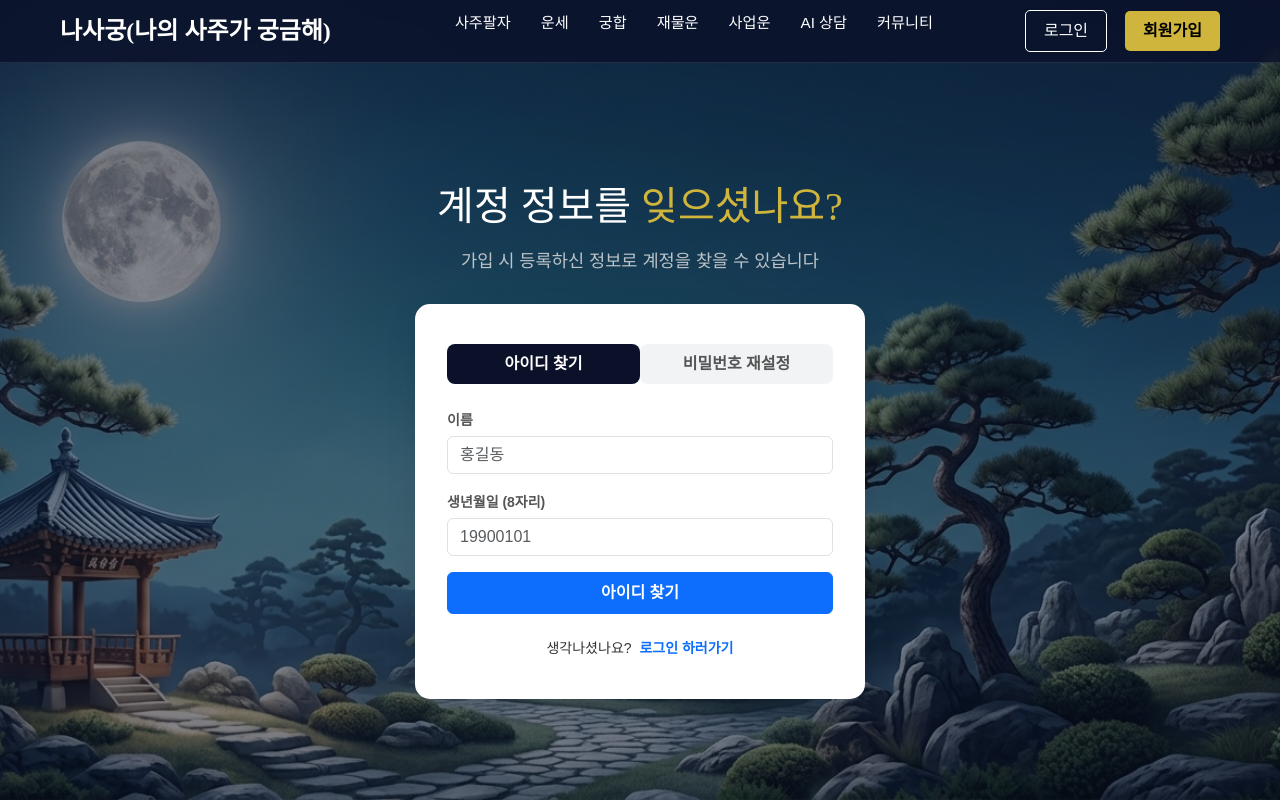
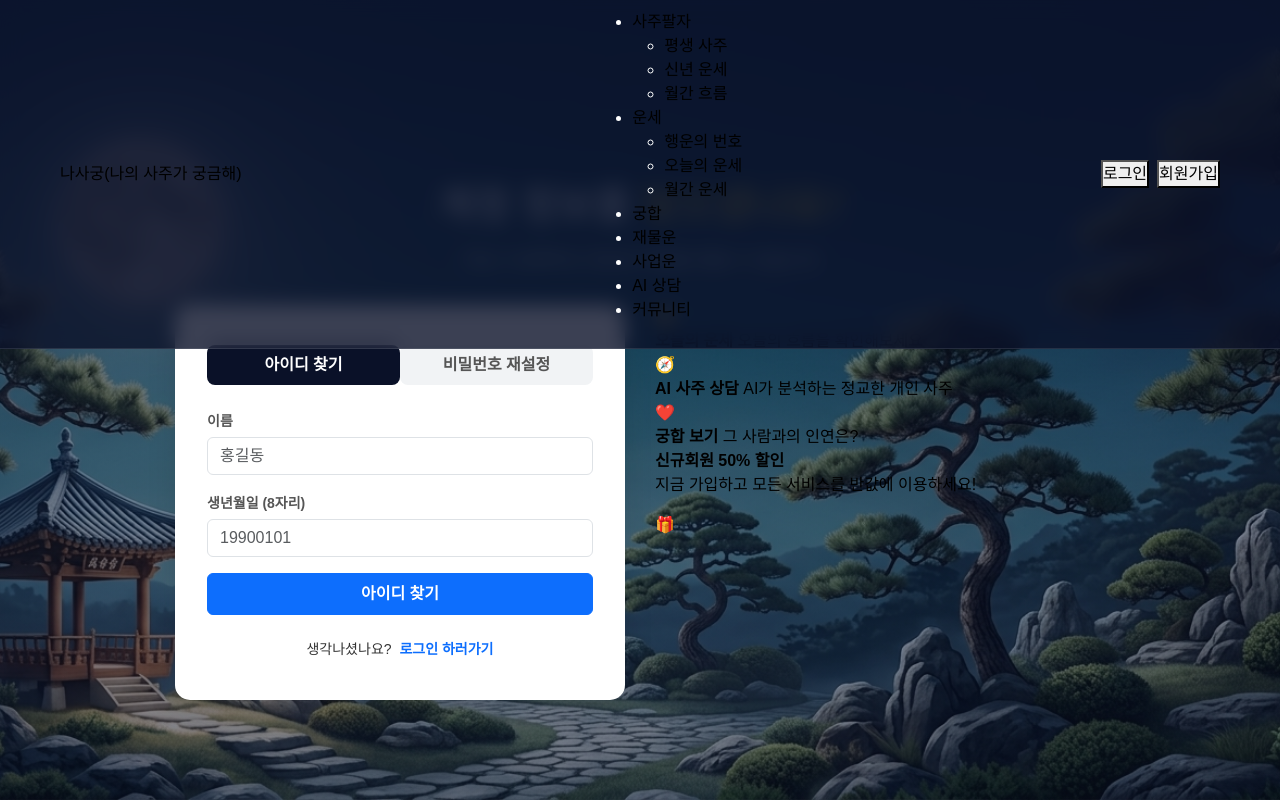
Before and after one commit to KevinSoh1/Nasagung, a FastAPI app: page /findAccount in a window 1280 px wide. Run offline with FastAPI, Linux system fonts and the light colour scheme.

Commit message:
Update findAccount.html

```diff
--- a/templates/findAccount.html
+++ b/templates/findAccount.html
@@ -27,36 +27,22 @@
             border-bottom: 1px solid rgba(255, 255, 255, 0.1);
             position: fixed; width: 100%; top: 0; z-index: 1000;
         }
-        .header-container {
-            max-width: 1200px; margin: 0 auto; padding: 15px 20px;
-            display: flex; justify-content: space-between; align-items: center;
+
+        /* 💡 카드와 퀵메뉴를 나란히 배치하기 위한 Flexbox 레이아웃 */
+        .main-content-layout {
+            display: flex;
+            align-items: flex-start;
+            justify-content: center;
+            gap: 30px;
+            width: 100%;
+            margin-top: 2rem;
         }
-        .logo { font-family: 'Noto Serif KR', serif; font-size: 1.5rem; font-weight: 700; color: var(--white); }
-        .logo span { color: var(--accent-gold); font-size: 1.2rem; margin-left: 5px; }
-
-        nav .main-menu { display: flex; list-style: none; }
-        nav .main-menu li { margin: 0 15px; position: relative; }
-        nav .main-menu li a { color: var(--white); text-decoration: none; font-size: 0.95rem; transition: 0.3s; }
-        nav .main-menu li a:hover { color: var(--accent-gold); }
-
-        .submenu {
-            display: none; position: absolute; top: 100%; left: 0; background: #151e3d;
-            min-width: 150px; border-radius: 5px; padding: 10px 0; list-style: none;
-            box-shadow: 0 10px 20px rgba(0,0,0,0.5);
-        }
-        .submenu li a { padding: 8px 20px; display: block; font-size: 0.85rem; color: var(--white) !important; }
-        .dropdown:hover .submenu { display: block; }
-
-        .auth-buttons { display: flex; }
-        .btn-login { background: transparent; border: 1px solid var(--white); color: var(--white); padding: 8px 18px; border-radius: 5px; margin-right: 10px; cursor: pointer; }
-        .btn-signup { background: var(--accent-gold); border: none; color: #000; padding: 8px 18px; border-radius: 5px; font-weight: bold; cursor: pointer; }
-
-
 
         .find-card {
+            flex: 1;
             max-width: 450px;
             width: 100%;
-            margin: 0 auto;
+            margin: 0;
             padding: 2.5rem 2rem;
             border-radius: 15px;
             border: none;
@@ -80,6 +66,13 @@
             color: #fff;
         }
 
+        /* 퀵메뉴 영역 너비 설정 */
+        #quick-Menu {
+            flex: 0.8;
+            max-width: 450px;
+            width: 100%;
+        }
+
         .hero {
             min-height: 100vh;
             background: linear-gradient(rgba(10, 17, 40, 0.5), rgba(10, 17, 40, 0.5)),
@@ -94,10 +87,18 @@
         }
 
         .hero-content { position: relative; z-index: 1; max-width: 1100px; width: 100%; margin: 0 auto; padding: 40px 20px; }
-        .intro-text { text-align: center; margin-bottom: 30px; }
+        .intro-text { text-align: center; margin-bottom: 20px; }
         .intro-text h1 { font-family: 'Noto Serif KR', serif; font-size: 2.5rem; line-height: 1.3; margin-bottom: 15px; }
         .intro-text .highlight { color: var(--accent-gold); }
         .intro-text p { color: var(--text-muted); font-size: 1.1rem; }
+
+        @media (max-width: 992px) {
+            .main-content-layout {
+                flex-direction: column;
+                align-items: center;
+            }
+            #quick-Menu { max-width: 450px; }
+        }
     </style>
 </head>
 <body>
@@ -111,7 +112,8 @@
             <p>가입 시 등록하신 정보로 계정을 찾을 수 있습니다</p>
         </section>
 
-        <div class="card find-card mt-3">
+        <div class="main-content-layout">
+            <div class="card find-card">
                 <!-- 💡 아이디 찾기 / 비밀번호 재설정 탭 -->
                 <ul class="nav nav-pills nav-justified mb-4" id="findTab" role="tablist">
                     <li class="nav-item" role="presentation">
@@ -125,29 +127,35 @@
                 <div class="tab-content" id="findTabContent">
                     <!-- 1. 아이디(이메일) 찾기 폼 -->
                     <div class="tab-pane fade show active" id="find-id" role="tabpanel">
-                    <form action="/find-id" method="POST">
+                        <form id="findIdForm">
                             <label class="form-label small">이름</label>
-                        <input type="text" name="name" class="form-control mb-2" placeholder="홍길동" required>
+                            <input type="text" id="findName" name="name" class="form-control mb-2" placeholder="홍길동" required>
 
                             <label class="form-label small">생년월일 (8자리)</label>
-                        <input type="text" name="birthdate" class="form-control mb-3" placeholder="19900101" maxlength="8" required>
+                            <input type="text" id="findBirthdate" name="birthdate" class="form-control mb-2" placeholder="19900101" maxlength="8" required>
 
-                        <button type="submit" class="btn btn-primary w-100 fw-bold py-2">아이디 찾기</button>
+                            <!-- 💡 1번 요구사항: 생년월일 밑에 결과를 출력할 영역 -->
+                            <div id="idResultBox" class="alert d-none py-2 px-3 my-2 small" role="alert"></div>
+
+                            <button type="submit" class="btn btn-primary w-100 fw-bold py-2 mt-2">아이디 찾기</button>
                         </form>
                     </div>
 
                     <!-- 2. 비밀번호 재설정 폼 -->
                     <div class="tab-pane fade" id="reset-pw" role="tabpanel">
-                    <form action="/reset-password-request" method="POST">
+                        <form id="resetPwForm">
                             <label class="form-label small">이메일 (아이디)</label>
-                        <input type="email" name="email" class="form-control mb-2" placeholder="example@mail.com" required>
+                            <input type="email" id="resetEmail" name="email" class="form-control mb-2" placeholder="example@mail.com" required>
 
                             <label class="form-label small">이름</label>
-                        <input type="text" name="name" class="form-control mb-3" placeholder="홍길동" required>
+                            <input type="text" id="resetName" name="name" class="form-control mb-2" placeholder="홍길동" required>
 
-                        <p class="text-muted small mb-3">입력하신 이메일로 비밀번호 재설정 링크가 발송됩니다.</p>
+                            <p class="text-muted small mb-2">입력하신 이메일로 비밀번호 재설정 링크가 발송됩니다.</p>
 
-                        <button type="submit" class="btn btn-primary w-100 fw-bold py-2">재설정 링크 발송</button>
+                            <!-- 비밀번호 재설정 요청 결과 출력 영역 -->
+                            <div id="pwResultBox" class="alert d-none py-2 px-3 my-2 small" role="alert"></div>
+
+                            <button type="submit" class="btn btn-primary w-100 fw-bold py-2 mt-2">재설정 링크 발송</button>
                         </form>
                     </div>
                 </div>
@@ -156,9 +164,76 @@
                     생각나셨나요? <a href="/login" class="text-decoration-none text-primary fw-bold ms-1">로그인 하러가기</a>
                 </div>
             </div>
+
+            <!-- 💡 폼 바로 옆에 나타나는 퀵메뉴 -->
+            <div id="quick-Menu">
+                {% include 'quckMenu.html' %}
+            </div>
+        </div>
     </div>
 </main>
 
 <script src="https://cdn.jsdelivr.net/npm/bootstrap@5.3.0/dist/js/bootstrap.bundle.min.js"></script>
+<script>
+    // 1) 아이디 찾기 처리
+    document.getElementById("findIdForm").addEventListener("submit", async function(e) {
+        e.preventDefault();
+        const resultBox = document.getElementById("idResultBox");
+        const name = document.getElementById("findName").value;
+        const birthdate = document.getElementById("findBirthdate").value;
+
+        try {
+            const response = await fetch("/find-id", {
+                method: "POST",
+                headers: { "Content-Type": "application/x-www-form-urlencoded" },
+                body: new URLSearchParams({ name: name, birthdate: birthdate })
+            });
+            const data = await response.json();
+
+            resultBox.classList.remove("d-none", "alert-success", "alert-danger");
+            if (data.success) {
+                resultBox.classList.add("alert-success");
+                resultBox.innerHTML = `회원님의 아이디(이메일)는 <strong>${data.email}</strong> 입니다.`;
+            } else {
+                resultBox.classList.add("alert-danger");
+                resultBox.innerText = data.message || "일치하는 회원 정보를 찾을 수 없습니다.";
+            }
+        } catch (err) {
+            resultBox.classList.remove("d-none", "alert-success");
+            resultBox.classList.add("alert-danger");
+            resultBox.innerText = "요청 처리 중 오류가 발생했습니다.";
+        }
+    });
+
+    // 3) 비밀번호 재설정 메일 발송 처리
+    document.getElementById("resetPwForm").addEventListener("submit", async function(e) {
+        e.preventDefault();
+        const resultBox = document.getElementById("pwResultBox");
+        const email = document.getElementById("resetEmail").value;
+        const name = document.getElementById("resetName").value;
+
+        try {
+            const response = await fetch("/reset-password-request", {
+                method: "POST",
+                headers: { "Content-Type": "application/x-www-form-urlencoded" },
+                body: new URLSearchParams({ email: email, name: name })
+            });
+            const data = await response.json();
+
+            resultBox.classList.remove("d-none", "alert-success", "alert-danger");
+            if (data.success) {
+                resultBox.classList.add("alert-success");
+                resultBox.innerText = "비밀번호 재설정 메일이 발송되었습니다. 메일함을 확인해 주세요.";
+            } else {
+                resultBox.classList.add("alert-danger");
+                resultBox.innerText = data.message || "입력한 정보와 일치하는 계정이 없습니다.";
+            }
+        } catch (err) {
+            resultBox.classList.remove("d-none", "alert-success");
+            resultBox.classList.add("alert-danger");
+            resultBox.innerText = "요청 처리 중 오류가 발생했습니다.";
+        }
+    });
+</script>
 </body>
 </html>
```
Lines whose indentation alone changed are shown as unchanged.
